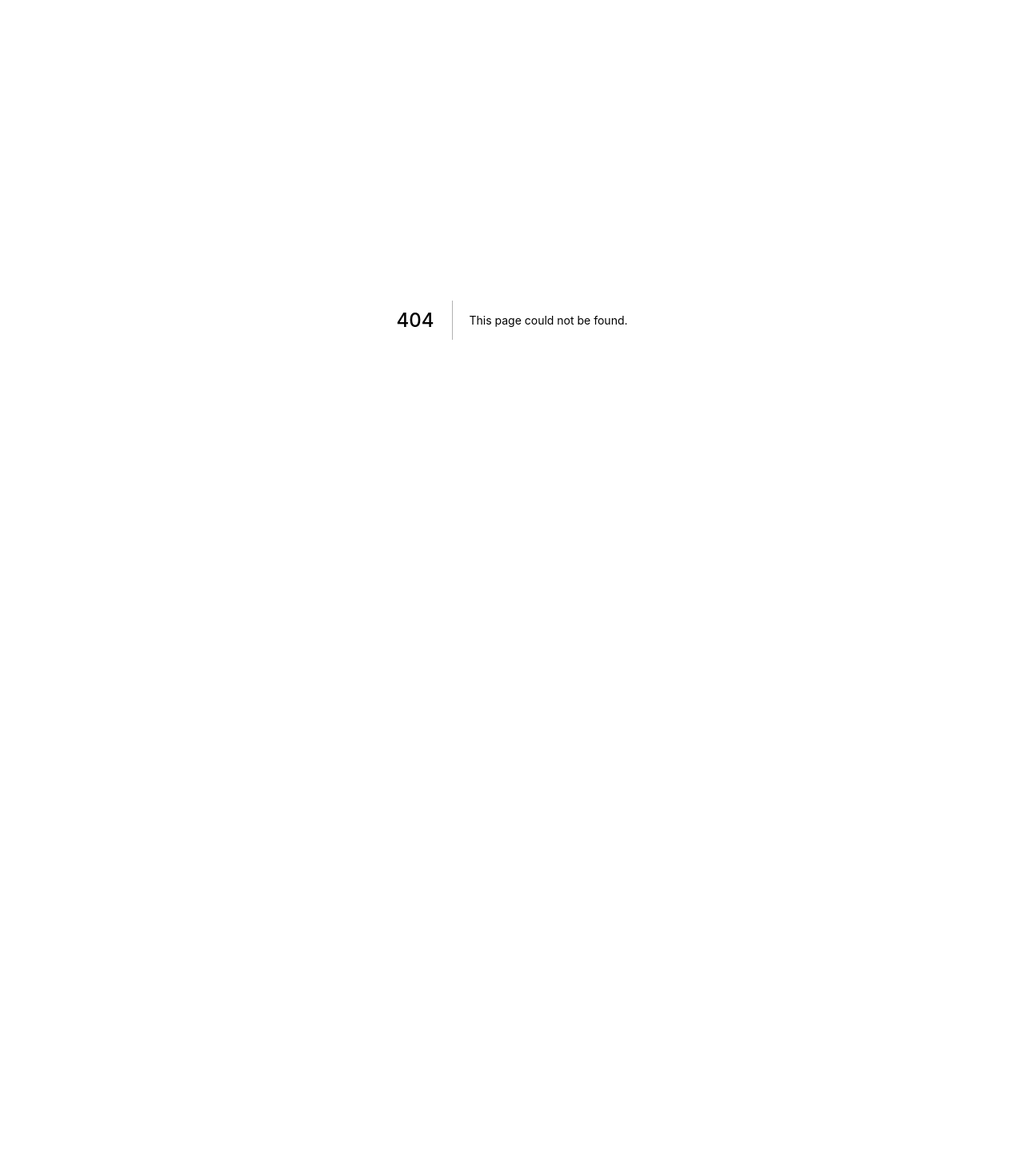
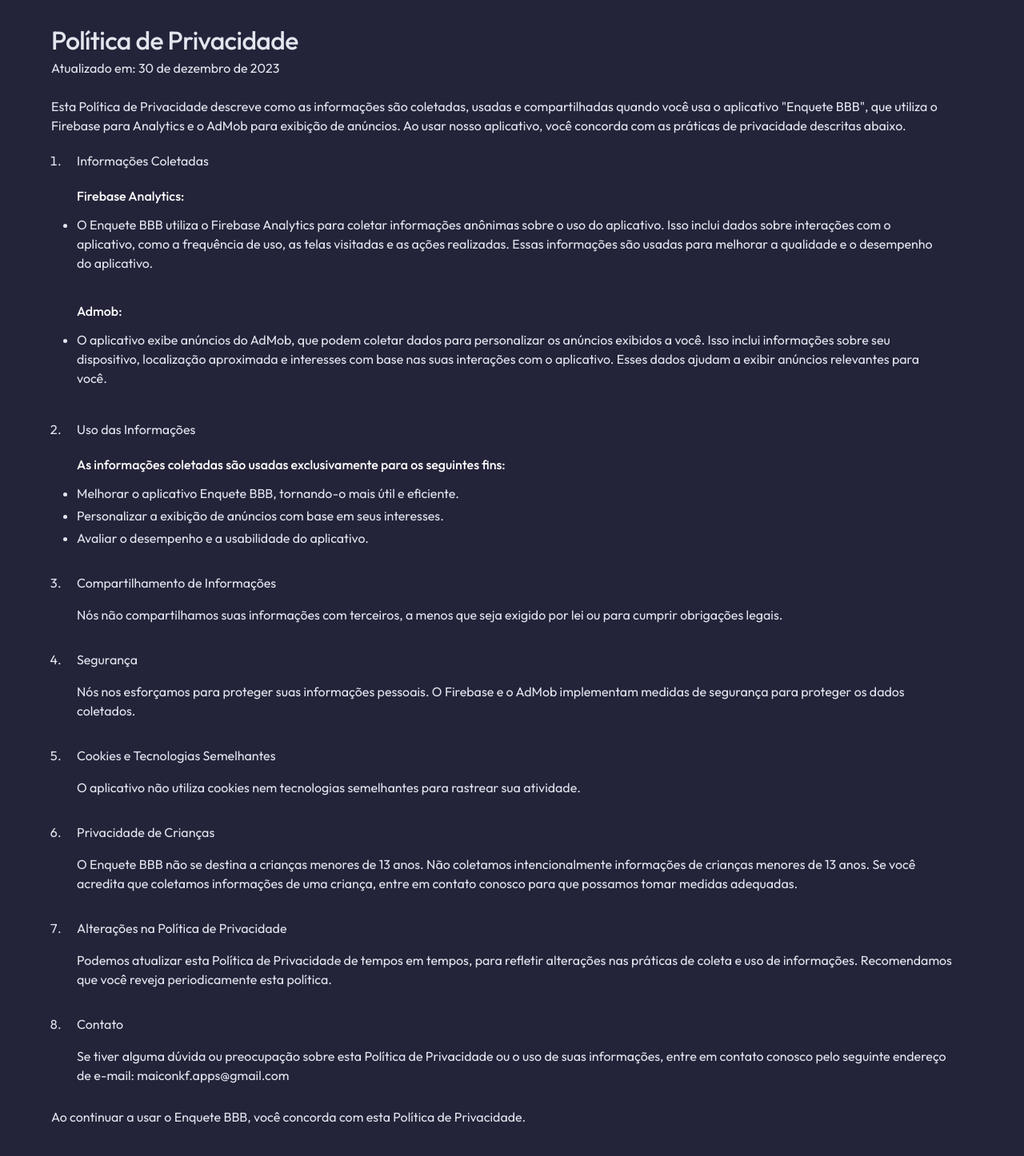
Before and after one commit to maiconkf/portfolio, a Next.js app: page /apps/enquetebbb/politica-de-privacidade in a window 1280 px wide. Before the commit this address had no page. Shown: the top 1446 px of the page at 80% size. Before the commit the page ends 800 px from the top, so only its background shows below. Built offline with nearby package versions, Linux system fonts and the light colour scheme.

Commit message:
feat: enquete bbb

```diff
--- /dev/null
+++ b/pages/apps/enquetebbb/politica-de-privacidade.tsx
@@ -0,0 +1,129 @@
+import {
+  Container,
+  Grid,
+  List,
+  ListItem,
+  ListItemText,
+  ListSubheader,
+  Typography,
+} from "@mui/material";
+
+export default function Home() {
+  return (
+    <Grid
+      sx={{
+        backgroundColor: "primary.dark",
+        color: "primary.contrastText",
+      }}
+    >
+      <Container>
+        <Typography variant="h1" pt={4} pb={0.5}>
+          Política de Privacidade
+        </Typography>
+        <Typography>Atualizado em: 30 de dezembro de 2023</Typography>
+        <Typography pt={3}>
+          Esta Política de Privacidade descreve como as informações são
+          coletadas, usadas e compartilhadas quando você usa o aplicativo
+          &quot;Enquete BBB&quot;, que utiliza o Firebase para Analytics e o
+          AdMob para exibição de anúncios. Ao usar nosso aplicativo, você
+          concorda com as práticas de privacidade descritas abaixo.
+        </Typography>
+        <List sx={{ listStyle: "decimal", pl: 2 }}>
+          <ListItem sx={{ display: "list-item" }}>
+            <ListItemText primary="Informações Coletadas" />
+            <List
+              subheader={<ListSubheader>Firebase Analytics:</ListSubheader>}
+              sx={{ listStyle: "disc", pt: 2 }}
+            >
+              <ListItem sx={{ display: "list-item", pl: 0 }}>
+                <ListItemText primary="O Enquete BBB utiliza o Firebase Analytics para coletar informações anônimas sobre o uso do aplicativo. Isso inclui dados sobre interações com o aplicativo, como a frequência de uso, as telas visitadas e as ações realizadas. Essas informações são usadas para melhorar a qualidade e o desempenho do aplicativo." />
+              </ListItem>
+            </List>
+            <List
+              subheader={<ListSubheader>Admob:</ListSubheader>}
+              sx={{ listStyle: "disc", pt: 2 }}
+            >
+              <ListItem sx={{ display: "list-item", pl: 0 }}>
+                <ListItemText primary="O aplicativo exibe anúncios do AdMob, que podem coletar dados para personalizar os anúncios exibidos a você. Isso inclui informações sobre seu dispositivo, localização aproximada e interesses com base nas suas interações com o aplicativo. Esses dados ajudam a exibir anúncios relevantes para você." />
+              </ListItem>
+            </List>
+          </ListItem>
+          <ListItem sx={{ display: "list-item" }}>
+            <ListItemText primary="Uso das Informações" />
+            <List
+              subheader={
+                <ListSubheader>
+                  As informações coletadas são usadas exclusivamente para os
+                  seguintes fins:
+                </ListSubheader>
+              }
+              sx={{ listStyle: "disc", pt: 2 }}
+            >
+              <ListItem sx={{ display: "list-item", pt: 1, pb: 0, px: 0 }}>
+                <ListItemText primary="Melhorar o aplicativo Enquete BBB, tornando-o mais útil e eficiente." />
+              </ListItem>
+              <ListItem sx={{ display: "list-item", p: 0 }}>
+                <ListItemText primary="Personalizar a exibição de anúncios com base em seus interesses." />
+              </ListItem>
+              <ListItem sx={{ display: "list-item", p: 0 }}>
+                <ListItemText primary="Avaliar o desempenho e a usabilidade do aplicativo." />
+              </ListItem>
+            </List>
+          </ListItem>
+          <ListItem sx={{ display: "list-item" }}>
+            <ListItemText primary="Compartilhamento de Informações" />
+            <List sx={{ pt: 1 }}>
+              <ListItem sx={{ display: "list-item", p: 0 }}>
+                <ListItemText primary="Nós não compartilhamos suas informações com terceiros, a menos que seja exigido por lei ou para cumprir obrigações legais." />
+              </ListItem>
+            </List>
+          </ListItem>
+          <ListItem sx={{ display: "list-item" }}>
+            <ListItemText primary="Segurança" />
+            <List sx={{ pt: 1 }}>
+              <ListItem sx={{ display: "list-item", p: 0 }}>
+                <ListItemText primary="Nós nos esforçamos para proteger suas informações pessoais. O Firebase e o AdMob implementam medidas de segurança para proteger os dados coletados." />
+              </ListItem>
+            </List>
+          </ListItem>
+          <ListItem sx={{ display: "list-item" }}>
+            <ListItemText primary="Cookies e Tecnologias Semelhantes" />
+            <List sx={{ pt: 1 }}>
+              <ListItem sx={{ display: "list-item", p: 0 }}>
+                <ListItemText primary="O aplicativo não utiliza cookies nem tecnologias semelhantes para rastrear sua atividade." />
+              </ListItem>
+            </List>
+          </ListItem>
+          <ListItem sx={{ display: "list-item" }}>
+            <ListItemText primary="Privacidade de Crianças" />
+            <List sx={{ pt: 1 }}>
+              <ListItem sx={{ display: "list-item", p: 0 }}>
+                <ListItemText primary="O Enquete BBB não se destina a crianças menores de 13 anos. Não coletamos intencionalmente informações de crianças menores de 13 anos. Se você acredita que coletamos informações de uma criança, entre em contato conosco para que possamos tomar medidas adequadas." />
+              </ListItem>
+            </List>
+          </ListItem>
+          <ListItem sx={{ display: "list-item" }}>
+            <ListItemText primary="Alterações na Política de Privacidade" />
+            <List sx={{ pt: 1 }}>
+              <ListItem sx={{ display: "list-item", p: 0 }}>
+                <ListItemText primary="Podemos atualizar esta Política de Privacidade de tempos em tempos, para refletir alterações nas práticas de coleta e uso de informações. Recomendamos que você reveja periodicamente esta política." />
+              </ListItem>
+            </List>
+          </ListItem>
+          <ListItem sx={{ display: "list-item" }}>
+            <ListItemText primary="Contato" />
+            <List sx={{ pt: 1 }}>
+              <ListItem sx={{ display: "list-item", p: 0 }}>
+                <ListItemText primary="Se tiver alguma dúvida ou preocupação sobre esta Política de Privacidade ou o uso de suas informações, entre em contato conosco pelo seguinte endereço de e-mail: maiconkf.apps@gmail.com" />
+              </ListItem>
+            </List>
+          </ListItem>
+        </List>
+        <Typography pb={6}>
+          Ao continuar a usar o Enquete BBB, você concorda com esta Política de
+          Privacidade.
+        </Typography>
+      </Container>
+    </Grid>
+  );
+}
```
Also changed, not shown: public/app-ads.txt.
